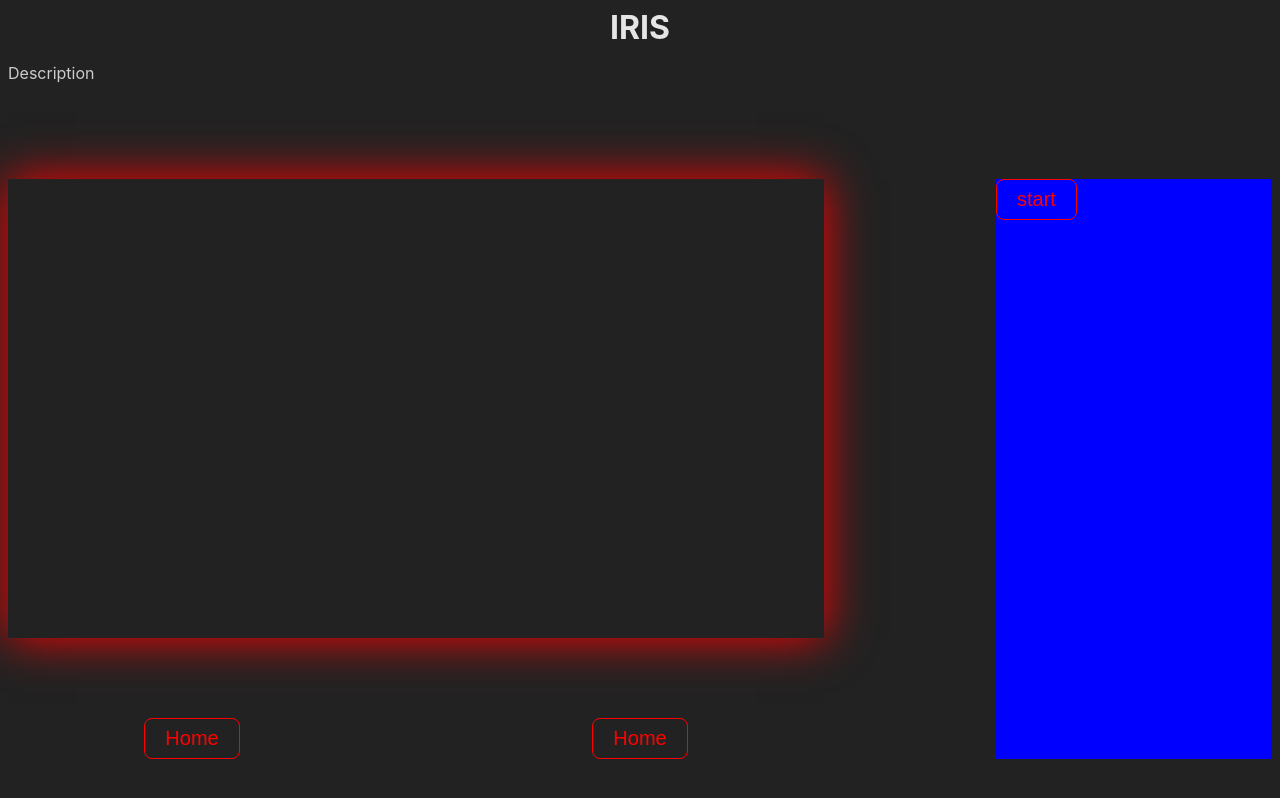
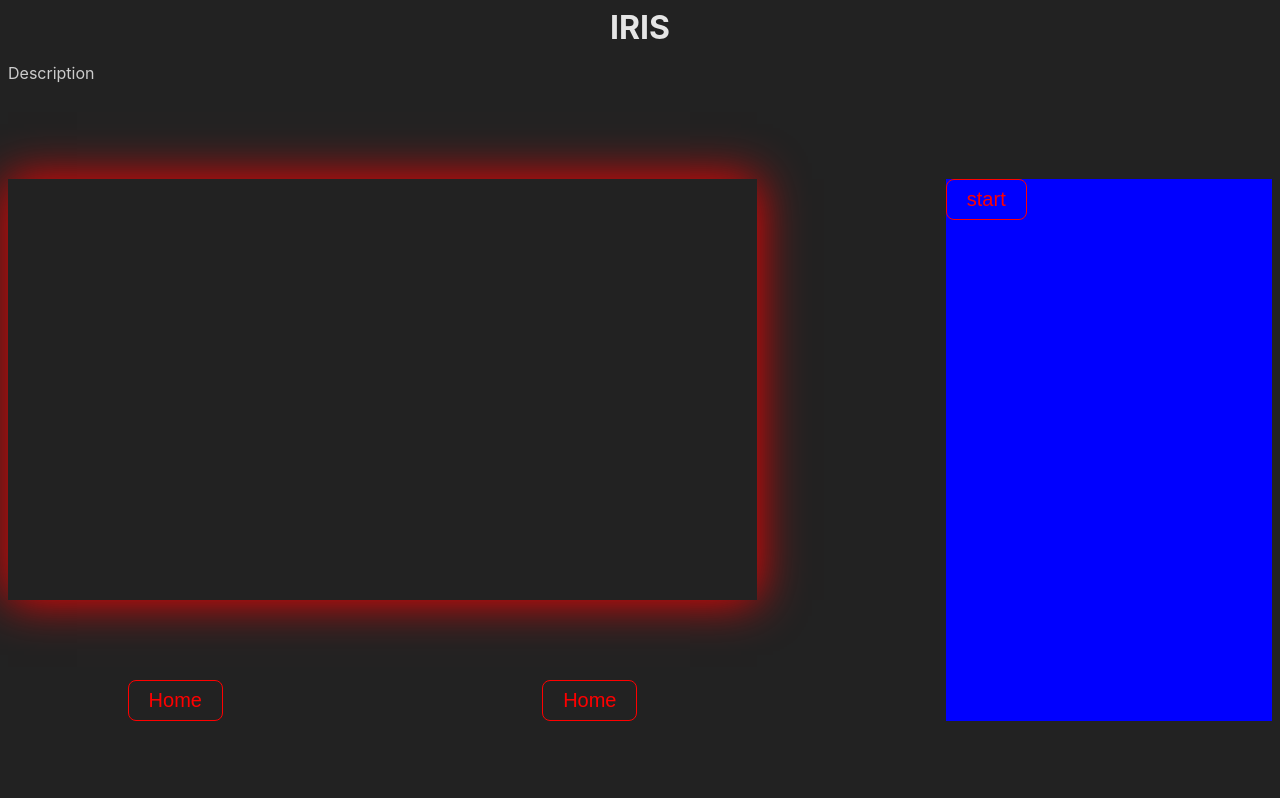
Before and after one commit to God-eye/Inspeciton_syst, a React (Create React App) app in the folder Frontend/: page /home in a window 1280 px wide. Built offline with nearby package versions, Linux system fonts and the light colour scheme.

Commit message:
changed pg2 layout

```diff
--- a/Frontend/src/components/Page2/pg2layout.css
+++ b/Frontend/src/components/Page2/pg2layout.css
@@ -1,7 +1,7 @@
 .maingrid {
   display: grid;
   /* grid-template-rows: repeat(3, 1fr); */
-  grid-template-columns: repeat(auto-fit, minmax(310px, 1fr));
+  grid-template-columns: 1fr 1fr 1.3fr;
   row-gap: 5rem;
   column-gap: 5rem;
   grid-auto-rows: minmax(10px, auto);
```
